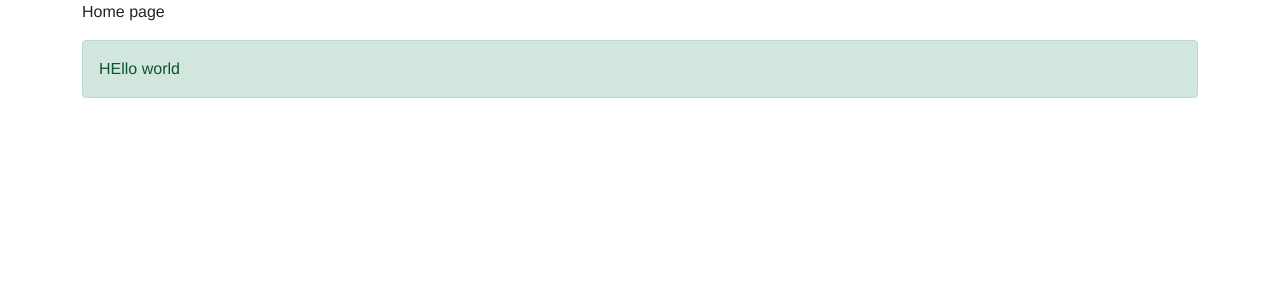
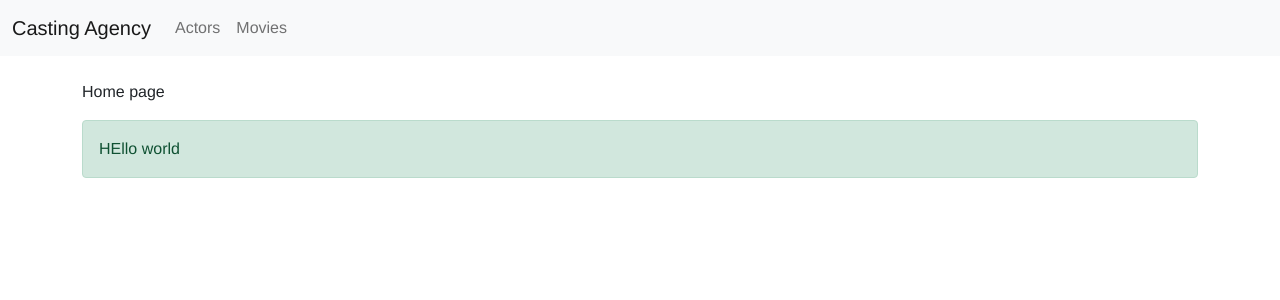
Before and after one commit to drdilyor/fsnd-capstone-frontend, a Vue app: page / in a window 1280 px wide. Shown: the top 300 px of the page. Built offline with nearby package versions, Linux system fonts and the light colour scheme.

Commit message:
Add navbar

```diff
--- a/public/index.html
+++ b/public/index.html
@@ -5,11 +5,11 @@
     <meta http-equiv="X-UA-Compatible" content="IE=edge">
     <meta name="viewport" content="width=device-width,initial-scale=1.0">
     <link rel="icon" href="<%= BASE_URL %>favicon.ico">
-    <title><%= htmlWebpackPlugin.options.title %></title>
+    <title>Casting Agency</title>
   </head>
   <body>
     <noscript>
-      <strong>We're sorry but <%= htmlWebpackPlugin.options.title %> doesn't work properly without JavaScript enabled. Please enable it to continue.</strong>
+      <strong>We're sorry but Casting Agency doesn't work properly without JavaScript enabled. Please enable it to continue.</strong>
     </noscript>
     <div id="app"></div>
     <!-- built files will be auto injected -->
--- a/src/App.vue
+++ b/src/App.vue
@@ -1,5 +1,6 @@
 <template>
   <div id="app">
+    <app-header/>
     <router-view/>
   </div>
 </template>
@@ -7,6 +8,9 @@
 <script>
 import '@/assets/lib/bootstrap.min.css'
 export default {
+  components: {
+    AppHeader: require('@/components/AppHeader.vue').default,
+  }
 }
 </script>
 
--- /dev/null
+++ b/src/components/AppHeader.vue
@@ -0,0 +1,35 @@
+<template>
+  <nav
+    class="navbar navbar-expand-lg navbar-light bg-light mb-4"
+    >
+    <div class="container-fluid">
+      <router-link class="navbar-brand" to="/">Casting Agency</router-link>
+      <button class="navbar-toggler" type="button" @click="navbarExpand = !navbarExpand">
+        <span class="navbar-toggler-icon"></span>
+      </button>
+      <div class="navbar-collapse" :class="{collapse: navbarExpand}" id="navbarNav">
+        <ul class="navbar-nav">
+          <li class="nav-item" v-for="(link, index) in navbarLinks" :key="index">
+            <router-link
+              class="nav-link"
+              exact-active-class="active"
+              :to="link.to"
+            >{{ link.name }}</router-link>
+          </li>
+        </ul>
+      </div>
+    </div>
+  </nav>
+</template>
+
+<script>
+export default {
+  data() { return {
+    navbarLinks: [
+      {to: '/actors', name: 'Actors'},
+      {to: '/movies', name: 'Movies'},
+    ],
+    navbarExpand: false,
+  } },
+}
+</script>
```
